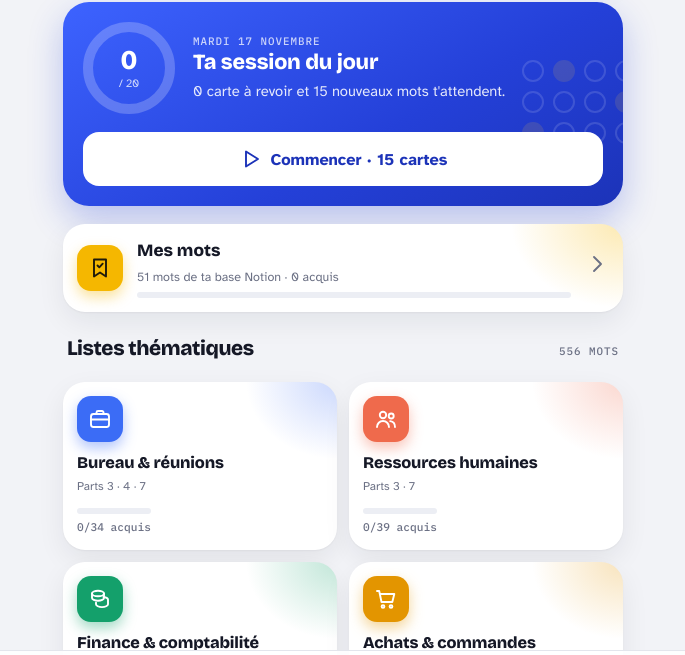
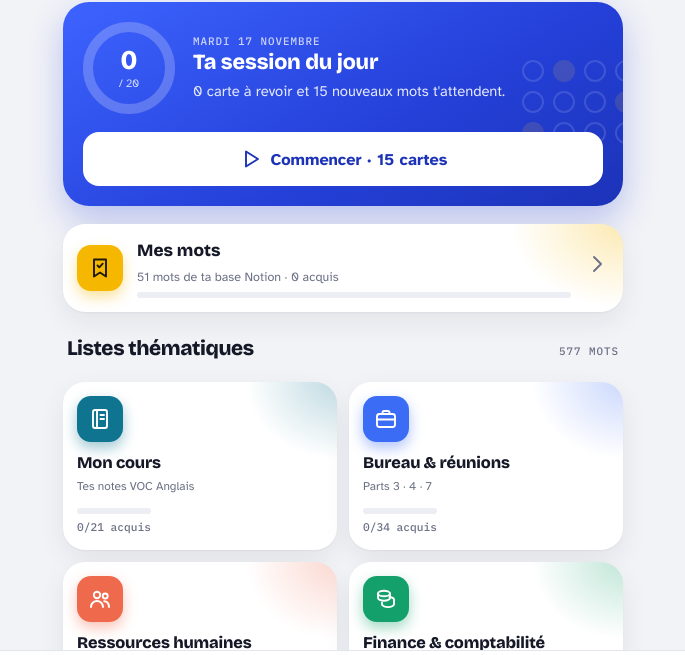
Before and after one commit to francoisbrg/bulle-toeic, a plain HTML site: page index.html in a window 1280 px wide. Shown: the part 84-739 px from the top of the page, without its empty margins (297-982 px from the left). Drawn offline with nearby package versions, Linux system fonts and the light colour scheme.

Commit message:
Ajout de la liste Mon cours (21 mots des notes VOC Anglais)
Co-Authored-By: Claude Opus 5.5 <noreply@anthropic.com>
Claude-Session: https://claude.ai/code/session_01QE2Fr2XUrZ8kpfjZjP1A17

```diff
--- a/index.html
+++ b/index.html
@@ -298,6 +298,29 @@ h1,h2,h3{font-family:var(--f-display);margin:0;text-wrap:balance}
 
 <script>
 const DECKS = [
+{k:'cours', n:'Mon cours', p:'Tes notes VOC Anglais', w:`
+unforeseen|imprévu|2|Due to unforeseen circumstances, the event has been cancelled.
+fundraising|collecte de fonds|2|The charity's fundraising dinner raised $50,000.
+to kickstart|relancer, donner le coup d'envoi|3|The new campaign should kickstart sales.
+heartfelt|sincère, du fond du cœur|2|Please accept our heartfelt thanks.
+ache|douleur (sourde)|2|I've had a headache since this morning.|S'utilise souvent collé à un autre mot : headache, backache, toothache.
+shall|futur formel, proposition polie|2|Shall we start the meeting?|Shall s'emploie seulement avec I et we. C'est plus formel que will. « Shall we... ? » sert à proposer quelque chose.
+cubicle|box (bureau cloisonné)|2|Her cubicle is next to the window.
+filing cabinet|classeur, meuble de rangement|1|The contracts are in the filing cabinet.|S'écrit filing, avec un seul l. Filling veut dire remplissage. Erreur faite : ne pas confondre avec briefcase sur une photo.
+stationery|fournitures de bureau|2|We need to order more stationery.|Avec un e : stationery = papeterie. Stationary avec un a veut dire immobile. Piège classique du TOEIC.
+stationary|immobile, à l'arrêt|2|Traffic was stationary for an hour.|Avec un a : immobile. À ne pas confondre avec stationery (fournitures de bureau).
+switchboard|standard téléphonique|2|Please call the switchboard and ask for extension 214.
+a temp|un(e) intérimaire|2|We hired a temp while she was on leave.
+to redo|refaire|1|I had to redo the whole report.
+water cooler|fontaine à eau|2|Colleagues often chat by the water cooler.|Water-cooler chat désigne les discussions informelles entre collègues.
+foreman|chef d'équipe, contremaître|2|The foreman checked the work on the site.
+dimly|faiblement (lumière)|3|The corridor was dimly lit.
+to overflow|déborder (liquide)|2|The sink overflowed and flooded the kitchen.|Overflowing veut aussi dire plein à craquer : an overflowing inbox. To flood = inonder.
+open-plan office|open space, bureau paysager|2|The company moved to an open-plan office.
+briefcase|mallette, porte-documents|1|He's carrying a briefcase.|Erreur faite : ne pas confondre avec filing cabinet (meuble de rangement).
+photocopier|photocopieuse|1|A woman is using the photocopier.|Erreur faite : printer au lieu de photocopier. Printer = imprimante.
+factory floor|atelier de production|2|Workers are busy on the factory floor.|Erreur faite : employee au lieu de factory floor. Factory floor désigne le lieu, pas les personnes.
+`},
 {k:'office', n:'Bureau & réunions', p:'Parts 3 · 4 · 7', w:`
 agenda|ordre du jour|1|Let's move on to the next item on the agenda.
 deadline|date limite|1|The deadline for the report is Friday.
@@ -960,6 +983,7 @@ arrow:'<path d="M4 12h14M13 6l6 6-6 6"/><circle cx="4.5" cy="12" r="1.5"/>',
 link:'<path d="M10 14a4 4 0 0 0 5.7 0l3-3a4 4 0 0 0-5.7-5.7l-1 1"/><path d="M14 10a4 4 0 0 0-5.7 0l-3 3a4 4 0 0 0 5.7 5.7l1-1"/>',
 swap:'<path d="M7 4 3 8l4 4M3 8h13M17 12l4 4-4 4M21 16H8"/>',
 pen:'<path d="M15.5 4.5 19.5 8.5 9 19H5v-4z"/><path d="M13 7l4 4"/>',
+notebook:'<rect x="5" y="3" width="14" height="18" rx="2"/><path d="M9 3v18M12.5 8h3.5M12.5 12h3.5"/>',
 bookmark:'<path d="M6 3.5h12v17l-6-4-6 4z"/><path d="m9.5 9.5 1.8 1.8 3.4-3.6"/>',
 flame:'<path d="M12 21c-3.9 0-6.5-2.6-6.5-6.1 0-3.8 3-5.7 3.5-9.9 2.6 1.6 4 4 4.1 6.2 1-1 1.5-2.3 1.6-3.6 2.4 1.9 3.8 4.6 3.8 7.3 0 3.5-2.6 6.1-6.5 6.1z"/>',
 play:'<path d="M7 4.5v15l12-7.5z"/>',
@@ -979,7 +1003,7 @@ trash:'<path d="M4 7h16M9.5 7V4.5h5V7M6.5 7l1 13h9l1-13"/>'
 function ic(n,cls){return `<svg class="ic ${cls||''}" viewBox="0 0 24 24" aria-hidden="true">${ICONS[n]||''}</svg>`;}
 function LOGO(rx){return `<svg viewBox="0 0 512 512" aria-hidden="true"><defs><linearGradient id="lgbg" x1="0" y1="0" x2="1" y2="1"><stop offset="0" stop-color="#4469FF"/><stop offset="1" stop-color="#1C33C4"/></linearGradient></defs><rect width="512" height="512" rx="${rx==null?112:rx}" fill="url(#lgbg)"/><g transform="rotate(-11 256 272)"><rect x="128" y="120" width="236" height="300" rx="38" fill="#8EAEFF"/></g><g transform="rotate(7 268 268)"><rect x="150" y="112" width="236" height="300" rx="38" fill="#FFFFFF"/><rect x="190" y="168" width="156" height="24" rx="12" fill="#D7E0FF"/><rect x="190" y="212" width="104" height="24" rx="12" fill="#D7E0FF"/><circle cx="212" cy="336" r="22" fill="none" stroke="#2440D8" stroke-width="9"/><circle cx="268" cy="336" r="22" fill="#FFC93C" stroke="#2440D8" stroke-width="9"/><circle cx="324" cy="336" r="22" fill="none" stroke="#2440D8" stroke-width="9"/></g></svg>`;}
 
-const DECK_STYLE={mine:['#F5B700','bookmark','#1E1A0A'],office:['#3B6CF6','briefcase'],hr:['#EF6A4C','people'],finance:['#14A06B','coins'],purchasing:['#E39500','cart'],sales:['#DB4C8F','megaphone'],travel:['#1AA3D9','plane'],hotel:['#E5822F','fork'],property:['#7C5CE0','building'],photo:['#23A99A','camera'],production:['#5D6B82','box'],tech:['#4357D9','laptop'],health:['#DD3F5A','heart'],phrasal:['#9A57D1','arrow'],linkers:['#0F97A8','link'],falsefriends:['#C9622B','swap'],formal:['#34406A','pen'],all:['#2B4EF0','layers'],weak:['#E5484D','target']};
+const DECK_STYLE={mine:['#F5B700','bookmark','#1E1A0A'],cours:['#0E7490','notebook'],office:['#3B6CF6','briefcase'],hr:['#EF6A4C','people'],finance:['#14A06B','coins'],purchasing:['#E39500','cart'],sales:['#DB4C8F','megaphone'],travel:['#1AA3D9','plane'],hotel:['#E5822F','fork'],property:['#7C5CE0','building'],photo:['#23A99A','camera'],production:['#5D6B82','box'],tech:['#4357D9','laptop'],health:['#DD3F5A','heart'],phrasal:['#9A57D1','arrow'],linkers:['#0F97A8','link'],falsefriends:['#C9622B','swap'],formal:['#34406A','pen'],all:['#2B4EF0','layers'],weak:['#E5484D','target']};
 function ds(k){const s=DECK_STYLE[k]||DECK_STYLE.all;return {c:s[0],i:s[1],ink:s[2]||'#FFFFFF'};}
 function dvars(k){const d=ds(k);return `--deck:${d.c};--deck-ink:${d.ink}`;}
 
@@ -993,9 +1017,9 @@ const CARDS=[],BY_ID={},DECK_MAP={};
 DECKS.forEach(d=>{
   d.cards=[];DECK_MAP[d.k]=d;const seen=new Set();
   d.w.trim().split('\n').forEach(line=>{
-    const [en,fr,l,ex]=line.split('|').map(s=>(s||'').trim());if(!en||!fr)return;
+    const [en,fr,l,ex,note]=line.split('|').map(s=>(s||'').trim());if(!en||!fr)return;
     const id='c'+hash(d.k+':'+en.toLowerCase());if(seen.has(id))return;seen.add(id);
-    const c={id,deck:d.k,en,fr,lvl:+l||1,ex:ex||'',note:'',type:''};d.cards.push(c);CARDS.push(c);BY_ID[id]=c;
+    const c={id,deck:d.k,en,fr,lvl:+l||1,ex:ex||'',note:note||'',type:''};d.cards.push(c);CARDS.push(c);BY_ID[id]=c;
   });
 });
 const MINE={k:'mine',n:'Mes mots',p:'Ta base Notion',cards:[]};DECK_MAP.mine=MINE;
--- a/sw.js
+++ b/sw.js
@@ -1,4 +1,4 @@
-const CACHE='bulle-v3';
+const CACHE='bulle-v4';
 const CORE=['./','index.html','manifest.webmanifest','icon-180.png','icon-192.png','icon-512.png'];
 self.addEventListener('install',e=>{e.waitUntil(caches.open(CACHE).then(c=>c.addAll(CORE)).then(()=>self.skipWaiting()));});
 self.addEventListener('activate',e=>{e.waitUntil(caches.keys().then(ks=>Promise.all(ks.filter(k=>k!==CACHE).map(k=>caches.delete(k)))).then(()=>self.clients.claim()));});
```
